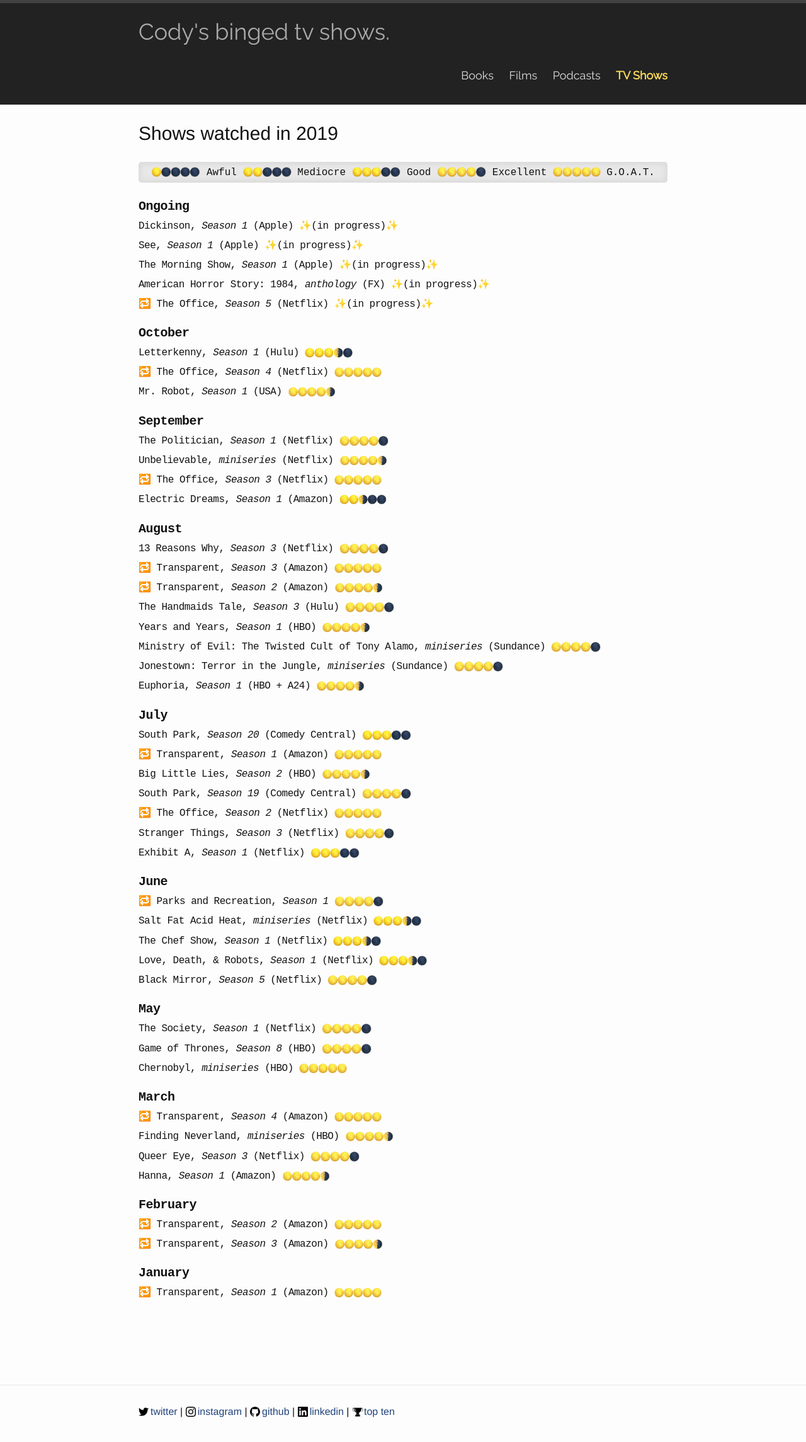
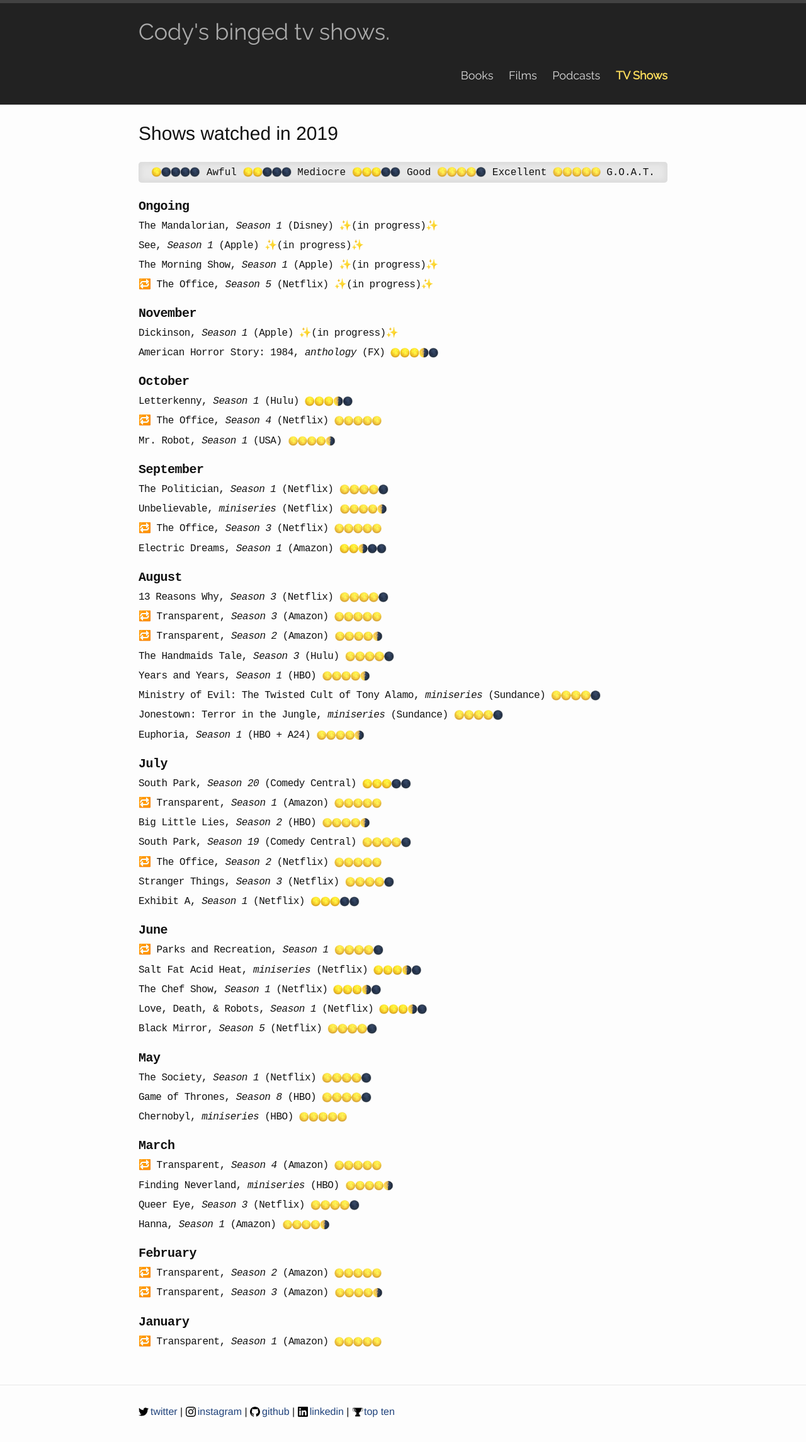
Before and after one commit to codydalerodgers/personal-blog, a Jekyll site: the page built from _shows/2019.md, in a window 1280 px wide. Shown: the top 2289 px of the page at 63% size. Built offline with Jekyll 4.4.1, drawn with Linux system fonts in a browser that asks for light colours.

Commit message:
updates throughout

```diff
--- a/_shows/2019.md
+++ b/_shows/2019.md
@@ -4,15 +4,18 @@
 title: Shows watched in 2019
 ---
 ## Ongoing
-Dickinson, _Season 1_ (Apple) {{ site.inprogress }}
+The Mandalorian, _Season 1_ (Disney) {{ site.inprogress }}
 
 See, _Season 1_ (Apple) {{ site.inprogress }}
 
 The Morning Show, _Season 1_ (Apple) {{ site.inprogress }}
 
-American Horror Story: 1984, _anthology_ (FX) {{ site.inprogress }}
+🔁 The Office, _Season 5_ (Netflix) {{ site.inprogress }}
 
-🔁 The Office, _Season 5_ (Netflix) {{ site.inprogress }}
+## November
+Dickinson, _Season 1_ (Apple) {{ site.inprogress }}
+
+American Horror Story: 1984, _anthology_ (FX) {{ site.threehalf }}
 
 ## October
 Letterkenny, _Season 1_ (Hulu) {{ site.threehalf }}
```
Also changed, not shown: _books/2019.md (+1 -1 lines).
